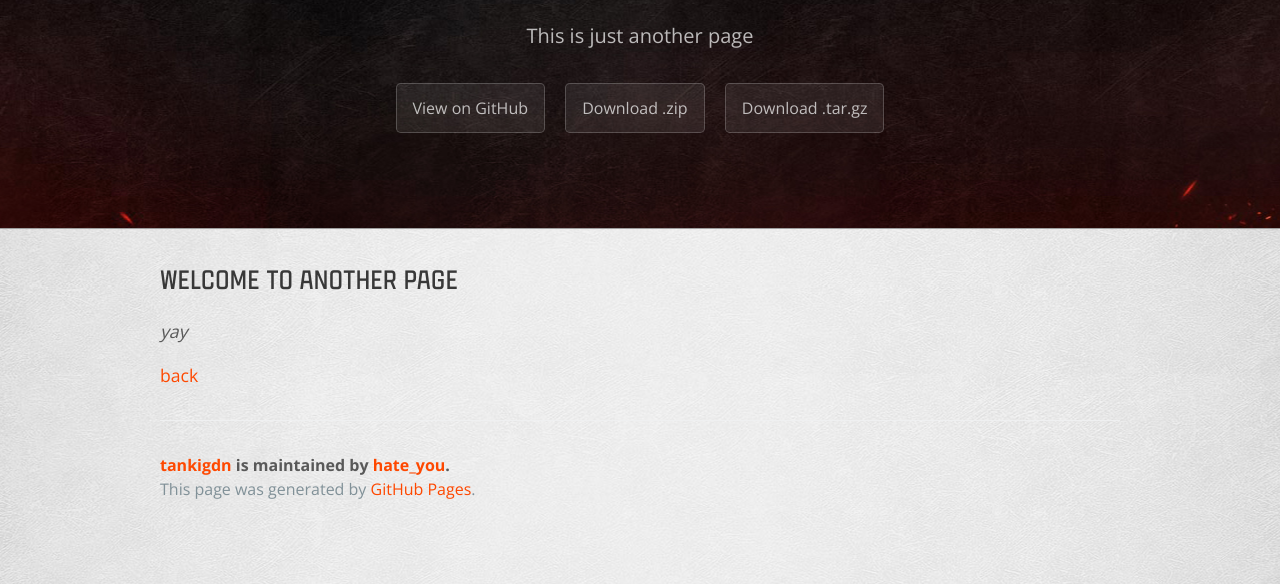
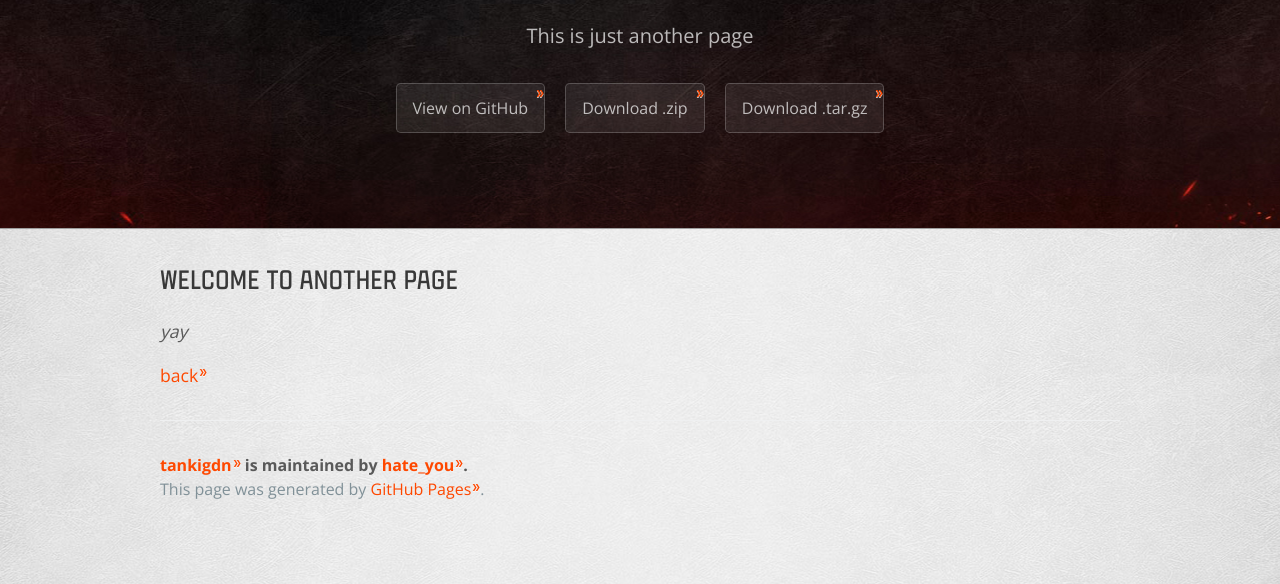
Before and after one commit to tankigdn/tankigdn.github.io, a Jekyll site: the page built from another-page.md, in a window 1280 px wide. Shown: the part 154-738 px from the top of the page. Built offline with Jekyll 4.4.1, drawn with Linux system fonts in a browser that asks for light colours.

Commit message:
Update link style

```diff
--- a/assets/css/style.css
+++ b/assets/css/style.css
@@ -437,6 +437,8 @@ body {
 a {
     color: #fe4800;
     text-decoration: none;
+	padding-right: 9px;
+	background: url("/assets/images/link_arrow.png") no-repeat 100% 6px;
 }
 a:hover {
     text-decoration: underline;
```
Also changed, not shown: assets/images/link_arrow.png (added).
